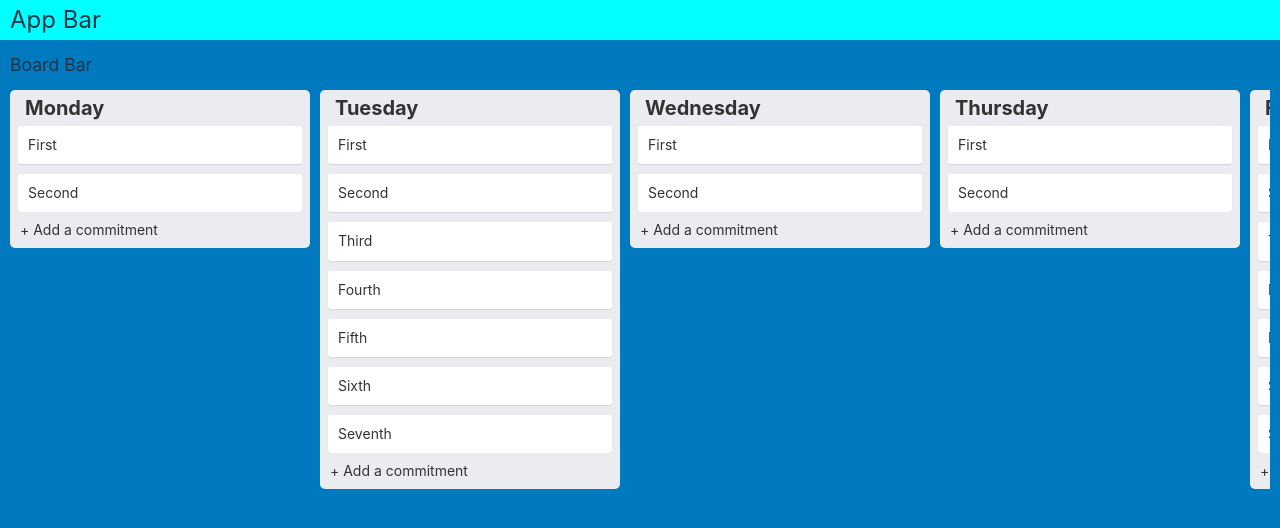
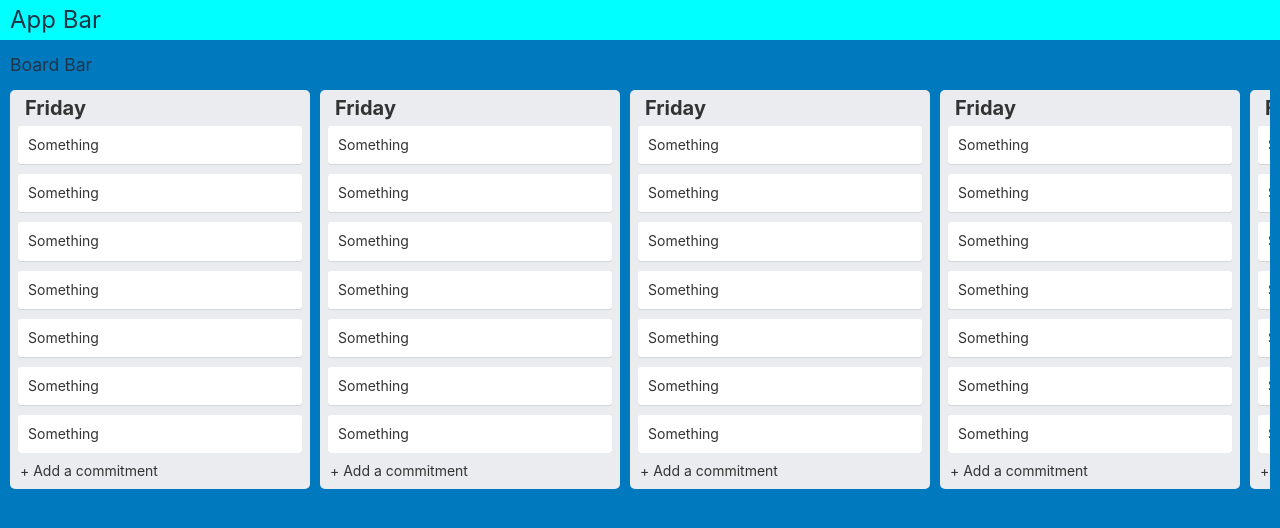
Before and after one commit to shivanijetty/client-fac, a React (Vite) app: page /weeklycalendar in a window 1280 px wide. Shown: the top 528 px of the page. Built offline with nearby package versions, Linux system fonts and the light colour scheme.

Commit message:
updated components

```diff
--- a/src/CalendarComponents/BoardContent/BoardContent.jsx
+++ b/src/CalendarComponents/BoardContent/BoardContent.jsx
@@ -1,84 +1,18 @@
-import React from 'react';
 import './BoardContent.scss';
+import Column from '../Column/Column';
 
 function BoardContent() {
 
   return (
     <>
       <div className="board-columns">
-        <div className="column">
-          <header>Monday</header>
-          <ul>
-            <li>First</li>
-            <li>Second</li>
-          </ul>
-          <footer>+ Add a commitment</footer>
-        </div>
-
-        <div className="column">
-          <header>Tuesday</header>
-          <ul>
-            <li>First</li>
-            <li>Second</li>
-            <li>Third</li>
-            <li>Fourth</li>
-            <li>Fifth</li>
-            <li>Sixth</li>
-            <li>Seventh</li>
-          </ul>
-          <footer>+ Add a commitment</footer>
-        </div>
-
-        <div className="column">
-          <header>Wednesday</header>
-          <ul>
-            <li>First</li>
-            <li>Second</li>
-          </ul>
-          <footer>+ Add a commitment</footer>
-        </div>
-
-        <div className="column">
-          <header>Thursday</header>
-          <ul>
-            <li>First</li>
-            <li>Second</li>
-          </ul>
-          <footer>+ Add a commitment</footer>
-        </div>
-
-        <div className="column">
-          <header>Friday</header>
-          <ul>
-            <li>First</li>
-            <li>Second</li>
-            <li>Third</li>
-            <li>Fourth</li>
-            <li>Fifth</li>
-            <li>Sixth</li>
-            <li>Seventh</li>
-          </ul>
-          <footer>+ Add a commitment</footer>
-        </div>
-        <div className="column">
-          <header>Saturday</header>
-          <ul>
-            <li>First</li>
-            <li>Second</li>
-            <li>Third</li>
-            <li>Fourth</li>
-          </ul>
-          <footer>+ Add a commitment</footer>
-        </div>
-        <div className="column">
-          <header>Sunday</header>
-          <ul>
-            <li>First</li>
-            <li>Second</li>
-            <li>Third</li>
-          </ul>
-          <footer>+ Add a commitment</footer>
-        </div>
+        <Column />
+        <Column />
+        <Column />
+        <Column />
+        <Column />
+        <Column />
+        <Column />
 
       </div>
     </>
--- a/src/CalendarComponents/BoardContent/BoardContent.scss
+++ b/src/CalendarComponents/BoardContent/BoardContent.scss
@@ -17,70 +17,8 @@
   &::-webkit-scrollbar-thumb {
     background-color: rgba(255, 255, 255, 0.24);
     // border: 5px solid $list-bg-color;
-    border-radius: 8px;
+    border-radius: 10px;
     background-clip: padding-box;
   }
 
-  .column {
-    flex: 0 0 auto;
-    width: 300px;
-    height: calc(100% - #{$gap});
-
-    > * {
-      background-color: $list-bg-color;
-      color: #333;
-      padding: 0 8px;
-    }
-
-    header {
-      padding-left: 15px;
-      height: $column-header-height;
-      line-height: $column-header-height;
-      font-size: 20px;
-      font-weight: bold;
-      border-top-left-radius: $column-border-radius;
-      border-top-right-radius: $column-border-radius;
-    }
-
-    footer {
-      padding-left: 10px;
-      height: $column-footer-height;
-      line-height: $column-footer-height;
-      border-bottom-left-radius: $column-border-radius;
-      border-bottom-right-radius: $column-border-radius;
-    }
-
-    ul {
-      list-style-type: none;
-      margin: 0;
-      max-height: calc(100% - #{$column-header-height} - #{$column-footer-height});
-      overflow-y: auto;
-
-      &::-webkit-scrollbar {
-        -webkit-appearance: none;
-      }
-
-      &::-webkit-scrollbar:vertical {
-        width: 16px;
-      }
-
-      &::-webkit-scrollbar-thumb {
-        background-color: darken($color: $list-bg-color, $amount: 15);
-        border: 4px solid transparent;
-        border-radius: 8px;
-        background-clip: padding-box;
-      }
-
-      li {
-        background-color: white;
-        padding: $gap;
-        border-radius: $card-border-radius;
-        box-shadow: 0 1px 1px rgba(0, 0, 0, 0.1);
-
-        &:not(:last-child) {
-          margin-bottom: $gap;
-        }
-      }
-    }
-  }
 }
--- /dev/null
+++ b/src/CalendarComponents/Column/Column.jsx
@@ -0,0 +1,25 @@
+import './Column.scss';
+import Tasks from '../Tasks/Tasks';
+
+function Column() {
+
+  return (
+    <>
+      <div className="column">
+        <header>Friday</header>
+        <ul className="tasks-list">
+          <Tasks />
+          <Tasks />
+          <Tasks />
+          <Tasks />
+          <Tasks />
+          <Tasks />
+          <Tasks />
+        </ul>
+        <footer>+ Add a commitment</footer>
+      </div>
+    </>
+  )
+}
+
+export default Column
--- /dev/null
+++ b/src/CalendarComponents/Column/Column.scss
@@ -0,0 +1,54 @@
+@import '../../settings';
+
+.column {
+  flex: 0 0 auto;
+  width: 300px;
+  height: calc(100% - #{$gap});
+
+  > * {
+    background-color: $list-bg-color;
+    color: #333;
+    padding: 0 8px;
+  }
+
+  header {
+    padding-left: 15px;
+    height: $column-header-height;
+    line-height: $column-header-height;
+    font-size: 20px;
+    font-weight: bold;
+    border-top-left-radius: $column-border-radius;
+    border-top-right-radius: $column-border-radius;
+  }
+
+  footer {
+    padding-left: 10px;
+    height: $column-footer-height;
+    line-height: $column-footer-height;
+    border-bottom-left-radius: $column-border-radius;
+    border-bottom-right-radius: $column-border-radius;
+  }
+
+  ul.tasks-list {
+    list-style-type: none;
+    margin: 0;
+    max-height: calc(100% - #{$column-header-height} - #{$column-footer-height});
+    overflow-y: auto;
+
+    &::-webkit-scrollbar {
+      -webkit-appearance: none;
+    }
+
+    &::-webkit-scrollbar:vertical {
+      width: 16px;
+    }
+
+    &::-webkit-scrollbar-thumb {
+      background-color: darken($color: $list-bg-color, $amount: 15);
+      border: 4px solid transparent;
+      border-radius: 8px;
+      background-clip: padding-box;
+    }
+
+  }
+}
--- /dev/null
+++ b/src/CalendarComponents/Tasks/Tasks.jsx
@@ -0,0 +1,12 @@
+import './Tasks.scss';
+
+function Tasks() {
+
+  return (
+    <>
+      <li className="task-item">Something</li>
+    </>
+  )
+}
+
+export default Tasks
--- /dev/null
+++ b/src/CalendarComponents/Tasks/Tasks.scss
@@ -0,0 +1,12 @@
+@import '../../settings';
+
+li.task-item {
+  background-color: white;
+  padding: $gap;
+  border-radius: $card-border-radius;
+  box-shadow: 0 1px 1px rgba(0, 0, 0, 0.1);
+
+  &:not(:last-child) {
+    margin-bottom: $gap;
+  }
+}
```
